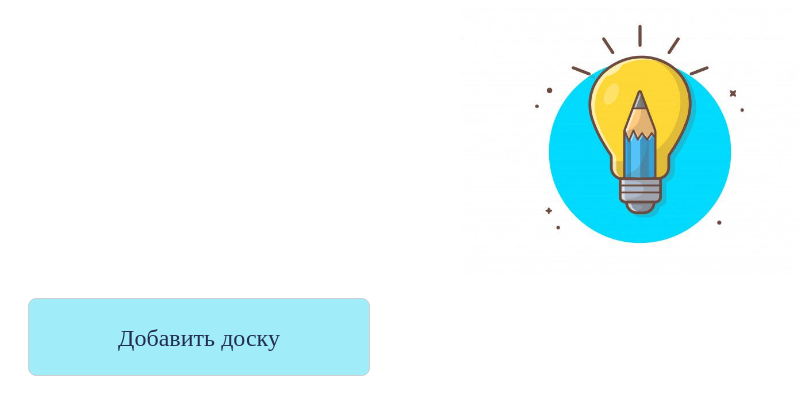
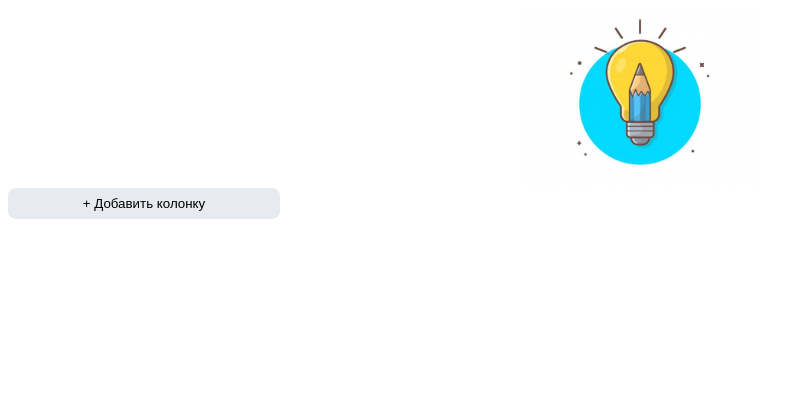
Before and after one commit to Kryptona/TrelloClone, a React app: page / in a window 1280 px wide. Shown: the top 414 px of the page, without its empty margins (0-799 px from the left). Built offline with nearby package versions, Linux system fonts and the light colour scheme.

Commit message:
Формочка для секции

```diff
--- a/src/App.tsx
+++ b/src/App.tsx
@@ -1,5 +1,5 @@
 import React from 'react';
-import {Router, Switch, Route} from "react-router-dom";
+import {Router, Switch, Route, Redirect} from "react-router-dom";
 import {createBrowserHistory} from 'history';
 import {BoardPage} from "./components/board/BoardPage";
 import {BoardsPage} from "./components/boards/BoardsPage";
@@ -11,6 +11,7 @@ const App = () => {
             <Switch>
                 <Route exact path="/"><BoardsPage/></Route>
                 <Route path="/board/:id"><BoardPage/></Route>
+                <Redirect to={"/"}/>
             </Switch>
         </Router>
     );
--- a/src/components/board/BoardPage.tsx
+++ b/src/components/board/BoardPage.tsx
@@ -2,17 +2,34 @@ import React, {useState} from 'react';
 import styles from "./BoardPage.scss";
 import {useParams} from "react-router-dom";
 import {BoardSection} from "../../domain/BoardSection";
+import {Section} from "./Section/Section";
+import {Guid} from "js-guid";
+import {BoardTask} from "../../domain/BoardTask";
+import Lamp from "../shared/lamp/Lamp";
 
+interface Props {
+
+}
 
 export const BoardPage = () => {
     const {id} = useParams<{ readonly id: string }>();
 
     const [sections, setSections] = useState<BoardSection[]>([]);
 
-    console.log("Here!");
+    const onAddSection = (section: BoardSection) => {
+        setSections([...sections, section]);
+    }
+
     return (
         <div className={styles.root}>
-            <span>Hello!</span>
+            <Lamp/>
+            {
+                sections.length == 0
+                    ?
+                    <Section section={{} as BoardSection} onAddSection={onAddSection}/>
+                    :
+                    sections.map((section) => <Section section={section} onAddSection={onAddSection} />)
+            }
         </div>
     );
 };
--- /dev/null
+++ b/src/components/board/Section/Section.scss
@@ -0,0 +1,25 @@
+@import "../../../styles/default";
+$section_bg_color: #e7eaef;
+
+.root {
+  width: 272px;
+  background-color: $section_bg_color;
+  border-radius: 8px;
+
+  .empty_section{
+    .add_section {
+      border: none;
+      background-color: transparent;
+      width: 100%;
+      padding: $default_padding;
+
+      &:hover{
+        background-color: darken($section_bg_color, 10%);
+        border-radius: 8px;
+      }
+    }
+  }
+
+
+
+}
--- /dev/null
+++ b/src/components/board/Section/Section.tsx
@@ -0,0 +1,53 @@
+import React, {useState} from 'react';
+import styles from "./Section.scss";
+import {BoardSection} from "../../../domain/BoardSection";
+import {Task} from "../Task/Task";
+import {SectionCreator} from "../SectionCreator/SectionCreator";
+
+interface Props {
+    section: BoardSection;
+    onAddSection: (section: BoardSection) => void;
+}
+
+export const Section: React.FC<Props> = ({section, onAddSection}) => {
+    const [isCreateSection, setIsCreateSection] = useState(false);
+    console.log(isCreateSection);
+
+    const wrapperAddSection = () => {
+
+    }
+
+    const renderSectionForm = () => {
+        setIsCreateSection(true);
+        console.log("form")
+    }
+
+    const onCloseSectionCreator = () => {
+        setIsCreateSection(false);
+    }
+
+    return (
+        <div className={styles.root}>
+            {Object.keys(section).length == 0
+                ?
+                <div className={styles.empty_section}>
+                    {isCreateSection
+                        ?
+                        <SectionCreator onCloseCreator={onCloseSectionCreator}/>
+                        :
+                        <button className={styles.add_section} onClick={renderSectionForm}>+ Добавить колонку
+                        </button>
+                    }
+                </div>
+                :
+                <div>
+                    <div className={styles.title}>
+                        {section.name}
+                    </div>
+                    {section.tasks.map((task, index) => <Task key={index} task={task}/>)}
+                    <button>+ Добавить карточку</button>
+                </div>
+            }
+        </div>
+    );
+};
--- /dev/null
+++ b/src/components/board/SectionCreator/SectionCreator.scss
@@ -0,0 +1,44 @@
+@import "../../../styles/default";
+
+$color: #0079BF;
+
+.root {
+  padding: $default_padding;
+
+  input {
+    width: 100%;
+    height: 30px;
+    border: 2px solid $color;
+    border-radius: 4px;
+    outline: none;
+    &:focus{
+      border-color: darken($color, 10%);
+    }
+  }
+
+  .bts {
+    display: flex;
+    flex-flow: row;
+    width: auto;
+    margin-top: 10px;
+    justify-content: space-between;
+
+    button {
+      border: none;
+    }
+
+    .add_section_bt {
+      background-color: $color;
+      color: white;
+      border-radius: 4px;
+      width: 120px;
+      height: 30px;
+
+      &:hover {
+        background-color: darken($color, 10%);
+      }
+
+    }
+  }
+
+}
--- /dev/null
+++ b/src/components/board/SectionCreator/SectionCreator.tsx
@@ -0,0 +1,30 @@
+import React, {useState} from 'react';
+import styles from "./SectionCreator.scss";
+
+interface Props{
+    onCloseCreator: () => void;
+}
+
+export const SectionCreator: React.FC<Props> = ({onCloseCreator}) => {
+    const [inputValue, setInputValue] = useState("");
+
+    const wrapperOnClose = () => {
+        onCloseCreator();
+    }
+
+    return (
+        <div className={styles.root}>
+            <input
+                type="text"
+                placeholder="Введите заголовок списка"
+                value={inputValue}
+                onChange={event => setInputValue(event.target.value)}
+            />
+            <div className={styles.bts}>
+                <button className={styles.add_section_bt}>Добавить список</button>
+                <button onClick={wrapperOnClose}>X</button>
+            </div>
+
+        </div>
+    );
+};
--- /dev/null
+++ b/src/components/board/Task/Task.scss
@@ -0,0 +1 @@
+.root{}
--- /dev/null
+++ b/src/components/board/Task/Task.tsx
@@ -0,0 +1,15 @@
+import React from 'react';
+import {BoardTask} from "../../../domain/BoardTask";
+import styles from "./Task.scss";
+
+interface Props{
+    task: BoardTask
+}
+
+export const Task: React.FC<Props> = ({task}) => {
+    return (
+        <div className={styles.root}>
+            <div className={styles.title}>{task.name}</div>
+        </div>
+    );
+};
--- a/src/components/boards/BoardCreator/BoardCreator.tsx
+++ b/src/components/boards/BoardCreator/BoardCreator.tsx
@@ -16,6 +16,7 @@ export const BoardCreator: React.FC<Props> = ({onResult, onCancel}) => {
             id: new Guid(),
             title: inputValue,
             dateTime: new Date(),
+            sections: [],
         };
         onResult(board);
     }
--- a/src/components/boards/BoardsPage.tsx
+++ b/src/components/boards/BoardsPage.tsx
@@ -5,6 +5,7 @@ import {BoardCreator} from "./BoardCreator/BoardCreator";
 import {Board} from "../../domain/Board";
 import BoardCard from "./BoardCard/BoardCard";
 import {Guid} from "js-guid";
+import {BoardPage} from "../board/BoardPage";
 
 export const BoardsPage = () => {
 
@@ -12,7 +13,6 @@ export const BoardsPage = () => {
     const [boards, setBoards] = useState<ReadonlyArray<Board>>([]);
 
     const viewBoardCreator = () => {
-        console.log("Click!");
         setIsBoardCreating(true);
     }
 
@@ -26,25 +26,25 @@ export const BoardsPage = () => {
     }
 
     const onDeleteBoard = (id: Guid) => {
-
         const newBoards = [...boards];
         setBoards(newBoards.filter(x => x.id !== id))
     }
 
     return (
         <div className={styles.root}>
-            <Lamp/>
-            <div className={styles.boards}>
-                {isBoardCreating
-                    ?
-                    <BoardCreator onResult={onCreateBoard} onCancel={onCancel}/>
-                    :
-                    <div className={styles.board_container} onClick={viewBoardCreator}>
-                        <span>Добавить доску</span>
-                    </div>
-                }
-                {boards.map((board, index) => (<BoardCard key={index} board={board} onDelete={onDeleteBoard}/>))}
-            </div>
+            <BoardPage/>
+            {/*<Lamp/>*/}
+            {/*<div className={styles.boards}>*/}
+            {/*    {isBoardCreating*/}
+            {/*        ?*/}
+            {/*        <BoardCreator onResult={onCreateBoard} onCancel={onCancel}/>*/}
+            {/*        :*/}
+            {/*        <div className={styles.board_container} onClick={viewBoardCreator}>*/}
+            {/*            <span>Добавить доску</span>*/}
+            {/*        </div>*/}
+            {/*    }*/}
+            {/*    {boards.map((board, index) => (<BoardCard key={index} board={board} onDelete={onDeleteBoard}/>))}*/}
+            {/*</div>*/}
         </div>
     );
 };
--- a/src/components/shared/lamp/lamp.scss
+++ b/src/components/shared/lamp/lamp.scss
@@ -3,6 +3,6 @@
   justify-content: center;
 
   img {
-    width: 360px;
+    width: 240px;
   }
 }
--- a/src/styles/default.scss
+++ b/src/styles/default.scss
@@ -5,6 +5,7 @@ $card_main_color: #A0ECF9;
 $default_font: 'Open Sans';
 $font_color: #232D52;
 $border_radius: 8px;
+$default_padding: 8px;
 
 %default_card_border{
   border: 1px solid $border_color;
```
